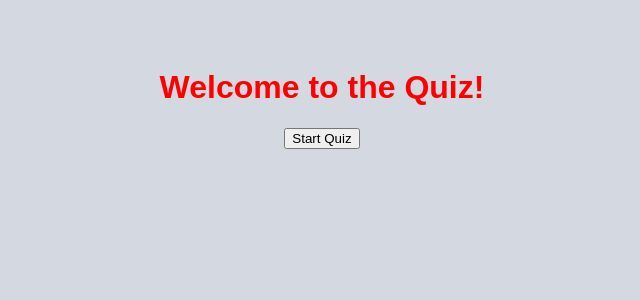
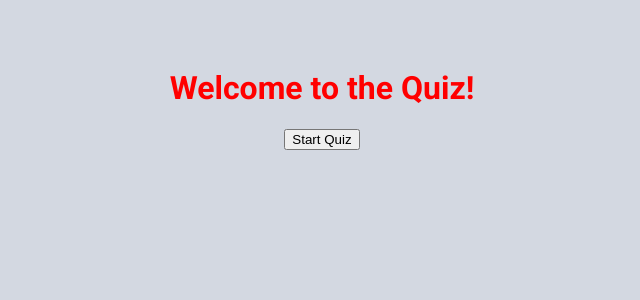
Before and after one commit to SO-1993/new-years-quiz-react, a React (Vite) app in the folder new-years-quiz-react/: page / in a window 1280 px wide. Shown: the top 300 px of the page, without its empty margins (318-958 px from the left). Built offline with nearby package versions, Linux system fonts and the light colour scheme.

Commit message:
Added Roboto font globally

```diff
--- a/new-years-quiz-react/package.json
+++ b/new-years-quiz-react/package.json
@@ -10,6 +10,10 @@
     "preview": "vite preview"
   },
   "dependencies": {
+    "@emotion/react": "^11.14.0",
+    "@emotion/styled": "^11.14.0",
+    "@fontsource/roboto": "^5.1.1",
+    "@mui/material": "^6.3.0",
     "react": "^18.3.1",
     "react-dom": "^18.3.1"
   },
--- a/new-years-quiz-react/src/App.css
+++ b/new-years-quiz-react/src/App.css
@@ -2,6 +2,8 @@ body {
   background-color: #d3d8e1;
   color: red;
   padding: 40px;
-  font-family: Arial;
+
+  font-family: "Roboto";
+
   text-align: center;
 }
--- a/new-years-quiz-react/src/main.jsx
+++ b/new-years-quiz-react/src/main.jsx
@@ -3,6 +3,10 @@
 import { StrictMode } from "react";
 import { createRoot } from "react-dom/client";
 import App from "./Components/App";
+import "@fontsource/roboto/300.css";
+import "@fontsource/roboto/400.css";
+import "@fontsource/roboto/500.css";
+import "@fontsource/roboto/700.css";
 
 createRoot(document.getElementById("root")).render(
   <StrictMode>
```
Also changed, not shown: 1 other file (tests, documents, lock files or other folders).
